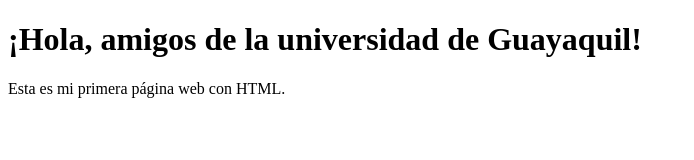
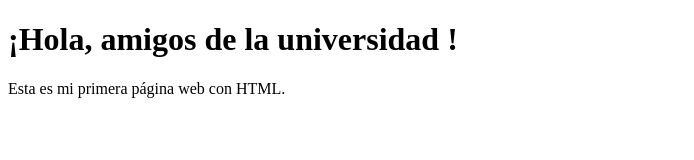
Before and after one commit to Borisv90/mi-repositorio3, a plain HTML site: page index.html in a window 1280 px wide. Shown: the whole page, without its empty margins (0-694 px from the left). Drawn offline with Linux system fonts and the light colour scheme.

Commit message:
hice corrección 2

```diff
--- a/index.html
+++ b/index.html
@@ -5,7 +5,7 @@
     <title>Mi primera página web</title>
 </head>
 <body>
-    <h1>¡Hola, amigos de la universidad de Guayaquil!</h1>
+    <h1>¡Hola, amigos de la universidad !</h1>
     <p>Esta es mi primera página web con HTML.</p>
 </body>
 </html>
```
